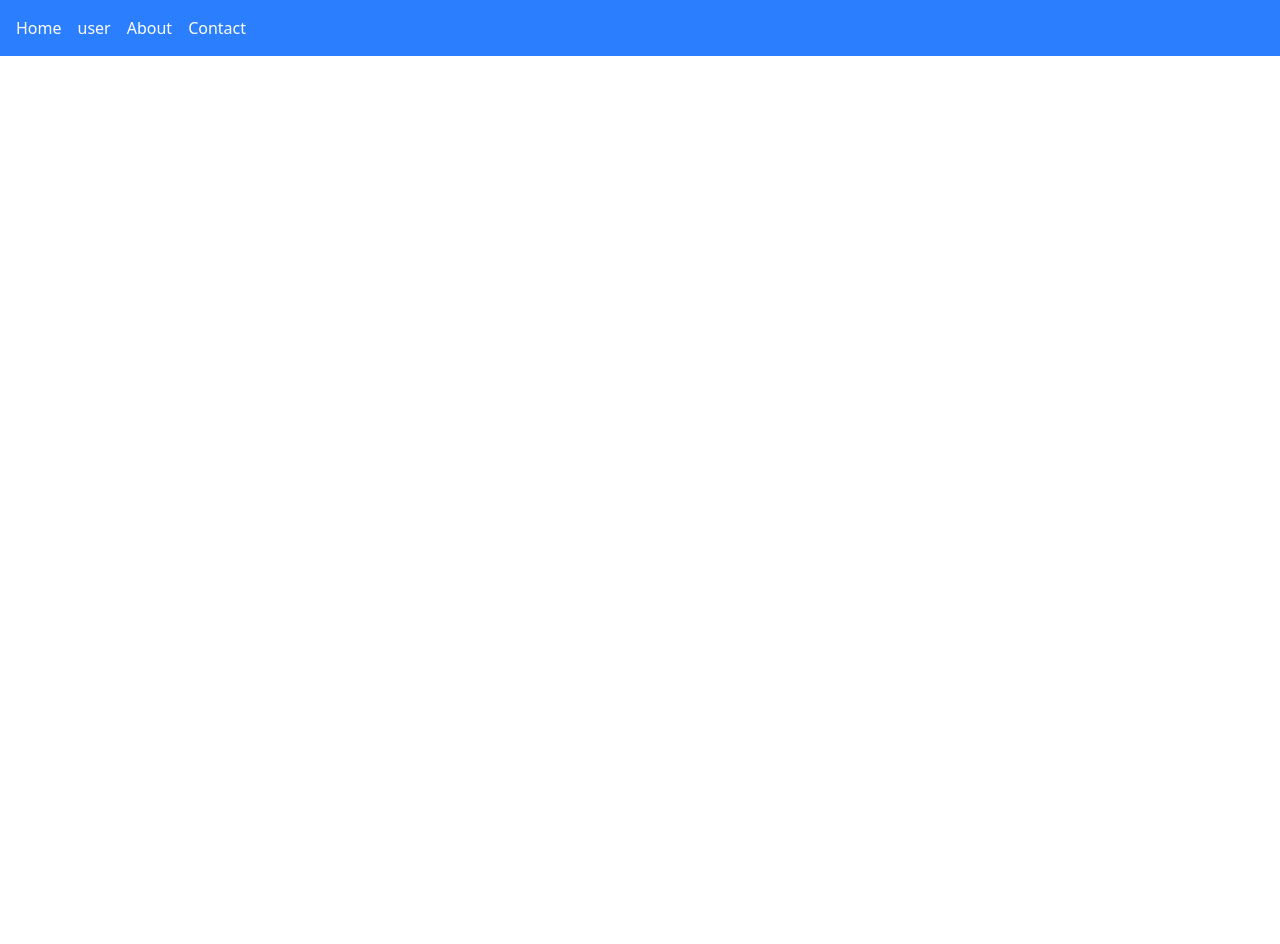
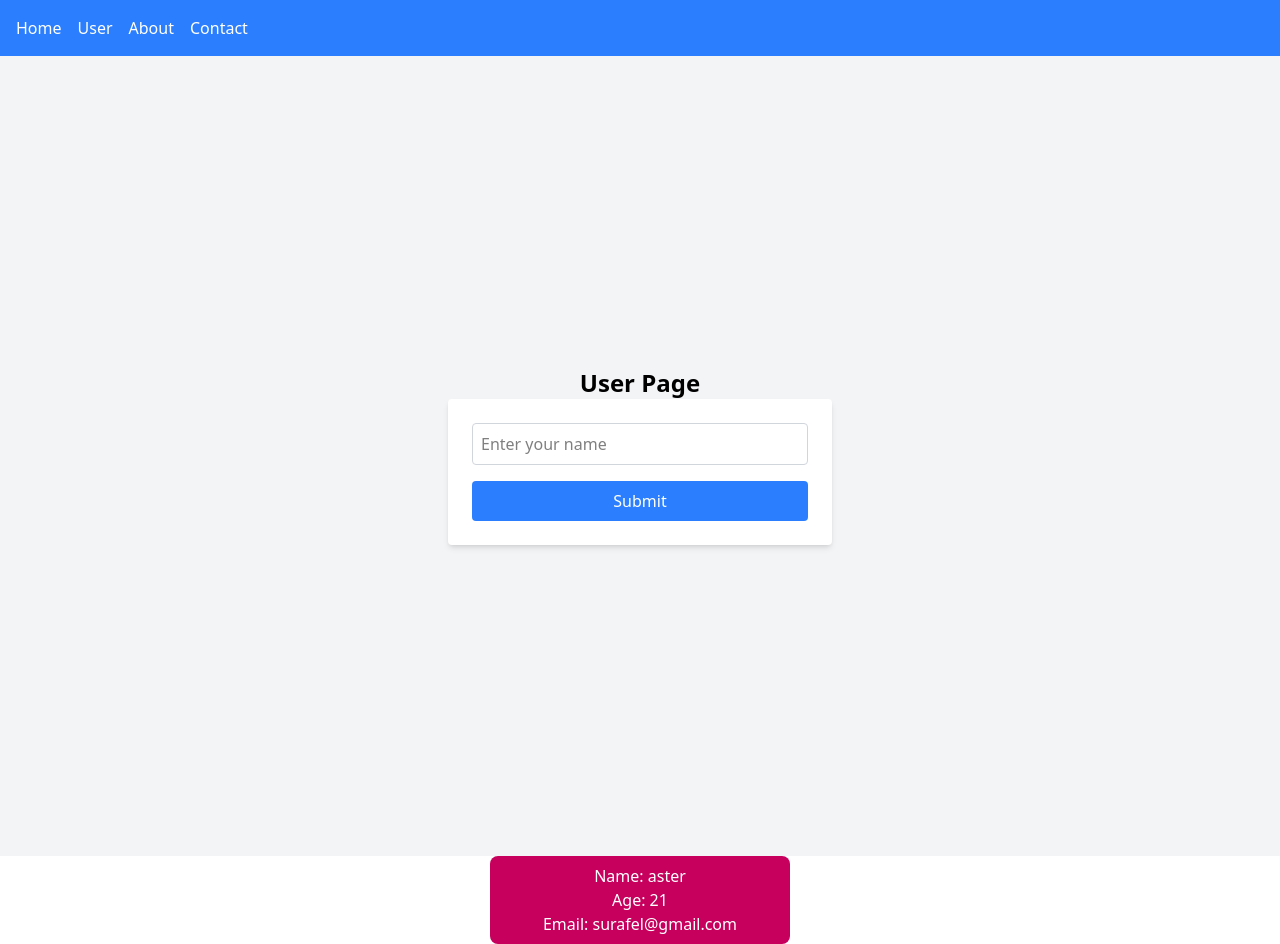
Before and after one commit to abyssiniatech/react-vite-project, a React (Vite) app: page /user in a window 1280 px wide. Before the commit the page ends 800 px from the top, so only its background shows below. Built offline with nearby package versions, Linux system fonts and the light colour scheme.

Commit message:
react router

```diff
--- a/src/App.tsx
+++ b/src/App.tsx
@@ -4,6 +4,7 @@
 import  Navbar  from "./Components/Navbar";
 import User from "./Components/User/User";
 import Contact from "./Components/Contact/Contact";
+import Main from "./Components/Class";
 const App = () => {
   return (
     <div>
@@ -13,7 +14,9 @@
             <Route path="/" element={<Home />} />
             <Route path="/about" element={<About />} />
             <Route path="/contact" element={<Contact />} />
+            <Route path="/user" element={<User />}></Route>
       </Routes>
+      <Main />
     </div>
   )
 }
--- /dev/null
+++ b/src/Components/Main.tsx
@@ -0,0 +1,11 @@
+
+const Main = () => {
+  return (
+    <div>
+        <p>Main Content Area</p>
+        <p>Lorem, ipsum dolor sit amet consectetur adipisicing elit. Saepe maxime in ullam tempore minus tempora nihil nostrum quo obcaecati optio commodi fugit accusantium, necessitatibus temporibus ut non odio libero fugiat.</p>
+    </div>
+  )
+}
+
+export default Main
--- a/src/Components/Navbar.tsx
+++ b/src/Components/Navbar.tsx
@@ -4,7 +4,7 @@
      <nav className="bg-blue-500 p-4 text-white">
          <ul className="flex space-x-4">
                 <li><Link to="/">Home</Link></li>
-                <li><Link to="/user">user</Link></li>
+                <li><Link to="/user">User</Link></li>
                 <li><Link to="/about">About</Link></li>
                 <li><Link to='/contact'>Contact</Link></li>
          </ul>
--- a/src/Components/User/User.tsx
+++ b/src/Components/User/User.tsx
@@ -1,7 +1,12 @@
 const User =()=>{
      return(
-     <div>
-          <h1>Hello these is the best</h1>
+     <div className="bg-gray-100 min-h-screen flex flex-col items-center justify-center">
+          <h1 className="text-2xl font-bold">User Page</h1>
+          <form className="bg-white p-6 rounded shadow-md w-full max-w-sm">
+               <input className="border border-gray-300 p-2 rounded w-full" type="text" placeholder="Enter your name" />
+               <button className="bg-blue-500 text-white p-2 rounded mt-4 min-w-full" type="submit">Submit</button>
+
+          </form>
      </div>)
 }
 export default User
```
